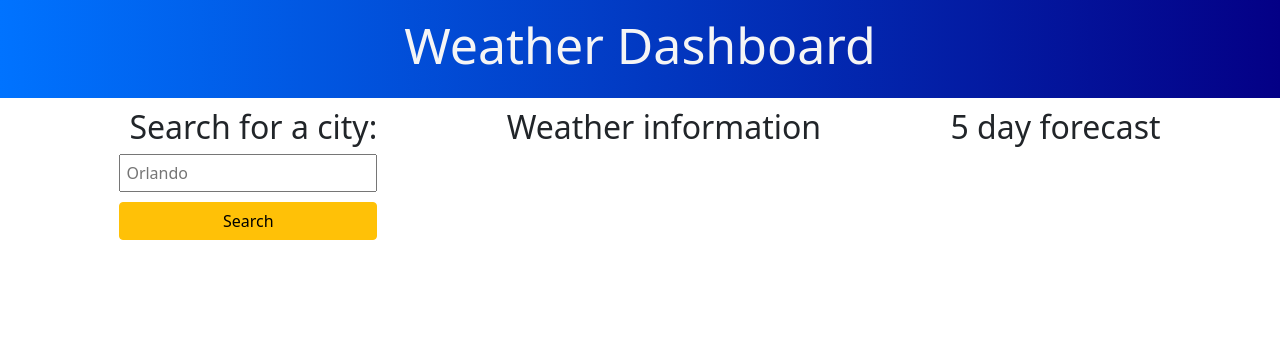
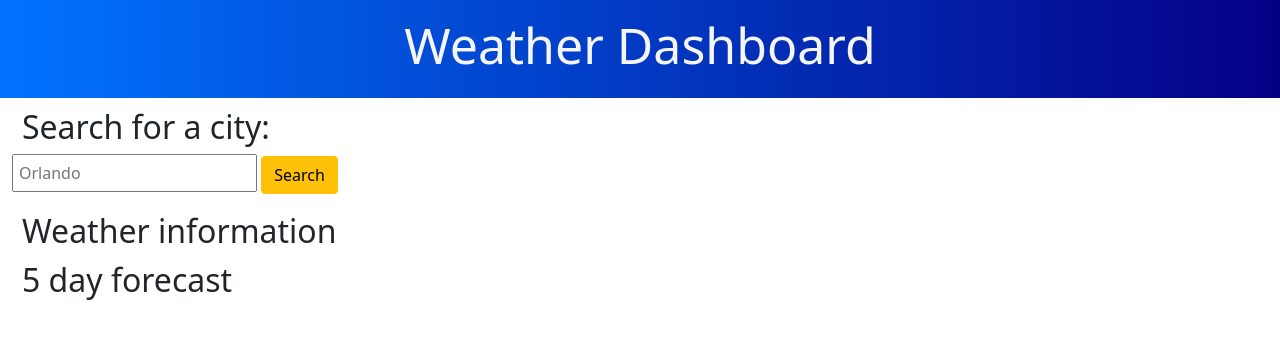
Before and after one commit to Travis3214/WeatherApp, a plain HTML site: page index.html in a window 1280 px wide. Drawn offline with nearby package versions, Linux system fonts and the light colour scheme.

Commit message:
Updated read me file

```diff
--- a/assets/css/style.css
+++ b/assets/css/style.css
@@ -1,9 +1,3 @@
-.flex {
-    display: flex;
-    flex-direction: row;
-    justify-content: space-evenly;
-
-}
 header {
     background-image: linear-gradient(to right, rgb(0, 115, 255) , rgb(4, 0, 134));
     color: whitesmoke;
@@ -23,8 +17,3 @@ h2 {
     padding: 5px;
     margin-bottom: 10px;
 }
-
-.sideBar {
-    display: flex;
-    flex-direction: column;
-}
--- a/index.html
+++ b/index.html
@@ -14,7 +14,7 @@
     <header>
         <h1 id="title" class="text-center header">Weather Dashboard</h1>
     </header>
-    <div class="flex">
+    <div class="container-fluid">
         <nav class="sideBar">
             <h2>Search for a city:</h2>
             <input type="text" class="cityName" placeholder="Orlando">
@@ -32,4 +32,6 @@
         </div>
 
     </div>
+    <script src="https://code.jquery.com/jquery-3.5.1.min.js" integrity="sha256-9/aliU8dGd2tb6OSsuzixeV4y/faTqgFtohetphbbj0=" crossorigin="anonymous"></script>
+    <script src="./assets/js/script.js"></script>
   </Body>
```
Also changed, not shown: 1 other file.
